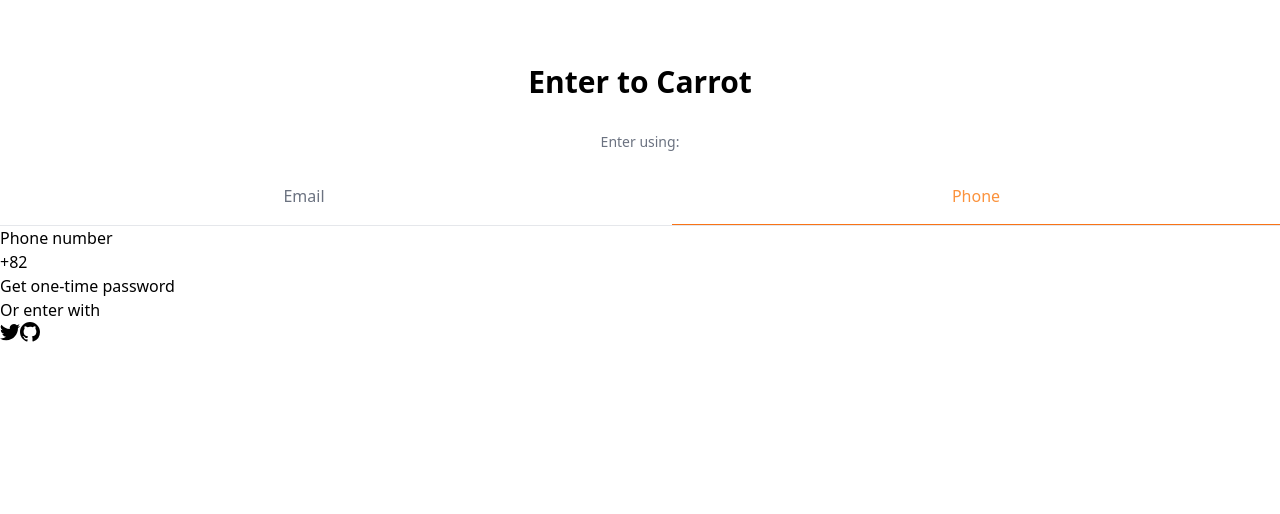
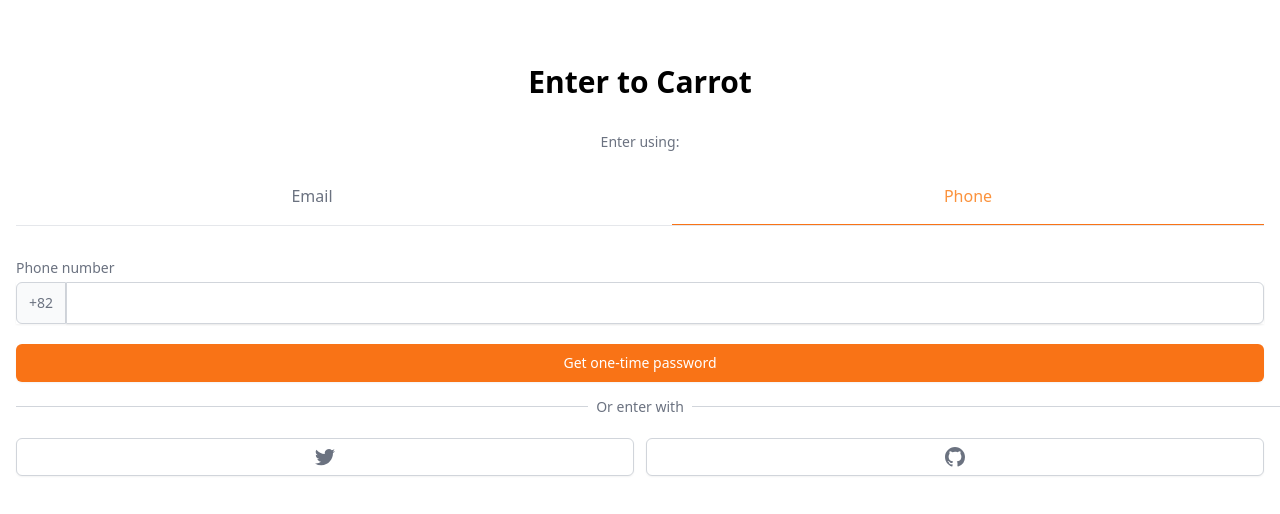
Before and after one commit to GitHub-SJL/carrotmarket, a Next.js app: page /enter in a window 1280 px wide. Both pictures are taken after a click on the button "Phone". Shown: the top 514 px of the page. Built offline with nearby package versions, Linux system fonts and the light colour scheme.

Commit message:
Design: Auth part #2

```diff
--- a/package.json
+++ b/package.json
@@ -20,6 +20,7 @@
     "typescript": "5.1.3"
   },
   "devDependencies": {
+    "@tailwindcss/forms": "^0.5.3",
     "autoprefixer": "^10.4.14",
     "postcss": "^8.4.24",
     "prettier": "^2.8.8",
--- a/pages/enter.tsx
+++ b/pages/enter.tsx
@@ -9,14 +9,14 @@
   const onEmailClick = () => setMethod("email");
   const onPhoneClick = () => setMethod("phone");
   return (
-    <div className="mt-16">
+    <div className="mx-4 mt-16">
       <h3 className="text-center text-3xl font-bold">Enter to Carrot</h3>
       <div className="mt-8">
         <div className="flex flex-col items-center">
           <h5 className="text-center text-sm font-medium text-gray-500">
             Enter using:
           </h5>
-          <div className="mt-8 border-b grid w-full grid-cols-2 gap-16 ">
+          <div className="mt-8 grid w-full grid-cols-2 gap-16 border-b ">
             <button
               className={cls(
                 "border-b pb-4 font-medium",
@@ -41,34 +41,48 @@
             </button>
           </div>
         </div>
-        <form>
-          <label>
+        <form className="flex flex-col">
+          <label className="mt-8 text-sm font-medium text-gray-500">
             {method === "email" ? "Email address" : null}
             {method === "phone" ? "Phone number" : null}
           </label>
-          <div>
-            {method === "email" ? <input type="email" required /> : null}
+          <div className="mt-1">
+            {method === "email" ? (
+              <input
+                type="email"
+                className="w-full appearance-none rounded-md border border-gray-300 px-3 py-2 placeholder-gray-400 shadow-sm focus:border-orange-500 focus:outline-none focus:ring-orange-500"
+                required
+              />
+            ) : null}
             {method === "phone" ? (
-              <div>
-                <span>+82</span>
-                <input type="number" required />
+              <div className="flex shadow-sm">
+                <span className="flex select-none items-center justify-center rounded-l-md border border-gray-300 bg-gray-50 px-3 text-sm text-gray-500">
+                  +82
+                </span>
+                <input
+                  type="number"
+                  className="rounder-l-none w-full appearance-none rounded-r-md border border-gray-300 px-3 py-2 placeholder-gray-400 shadow-sm focus:border-orange-500 focus:outline-none focus:ring-orange-500"
+                  required
+                />
               </div>
             ) : null}
           </div>
-          <button>
+          <button className="mt-5 rounded-md border border-transparent bg-orange-500 px-4 py-2 text-sm font-medium text-white shadow-sm hover:bg-orange-600 focus:outline-none focus:ring-2 focus:ring-orange-500 focus:ring-offset-2">
             {method === "email" ? "Get login link" : null}
             {method === "phone" ? "Get one-time password" : null}
           </button>
         </form>
-        <div>
-          <div>
-            <div />
-            <div>
-              <span>Or enter with</span>
+        <div className="mt-6">
+          <div className="reletive">
+            <div className="absolute w-full border-t border-gray-300" />
+            <div className="relative -top-3 text-center">
+              <span className="bg-white px-2 text-sm text-gray-500">
+                Or enter with
+              </span>
             </div>
           </div>
-          <div>
-            <button>
+          <div className="mt-2 grid grid-cols-2 gap-3">
+            <button className="flex items-center justify-center rounded-md border border-gray-300 bg-white px-4 py-2 text-sm font-medium text-gray-500 shadow-sm hover:bg-gray-50">
               <svg
                 className="h-5 w-5"
                 aria-hidden="true"
@@ -78,7 +92,7 @@
                 <path d="M6.29 18.251c7.547 0 11.675-6.253 11.675-11.675 0-.178 0-.355-.012-.53A8.348 8.348 0 0020 3.92a8.19 8.19 0 01-2.357.646 4.118 4.118 0 001.804-2.27 8.224 8.224 0 01-2.605.996 4.107 4.107 0 00-6.993 3.743 11.65 11.65 0 01-8.457-4.287 4.106 4.106 0 001.27 5.477A4.073 4.073 0 01.8 7.713v.052a4.105 4.105 0 003.292 4.022 4.095 4.095 0 01-1.853.07 4.108 4.108 0 003.834 2.85A8.233 8.233 0 010 16.407a11.616 11.616 0 006.29 1.84" />
               </svg>
             </button>
-            <button>
+            <button className="flex items-center justify-center rounded-md border border-gray-300 bg-white px-4 py-2 text-sm font-medium text-gray-500 shadow-sm hover:bg-gray-50">
               <svg
                 className="h-5 w-5"
                 aria-hidden="true"
--- a/tailwind.config.js
+++ b/tailwind.config.js
@@ -14,5 +14,5 @@
       },
     },
   },
-  plugins: [],
+  plugins: [require('@tailwindcss/forms'),],
 };
```
Also changed, not shown: 1 other file (tests, documents, lock files or other folders).
